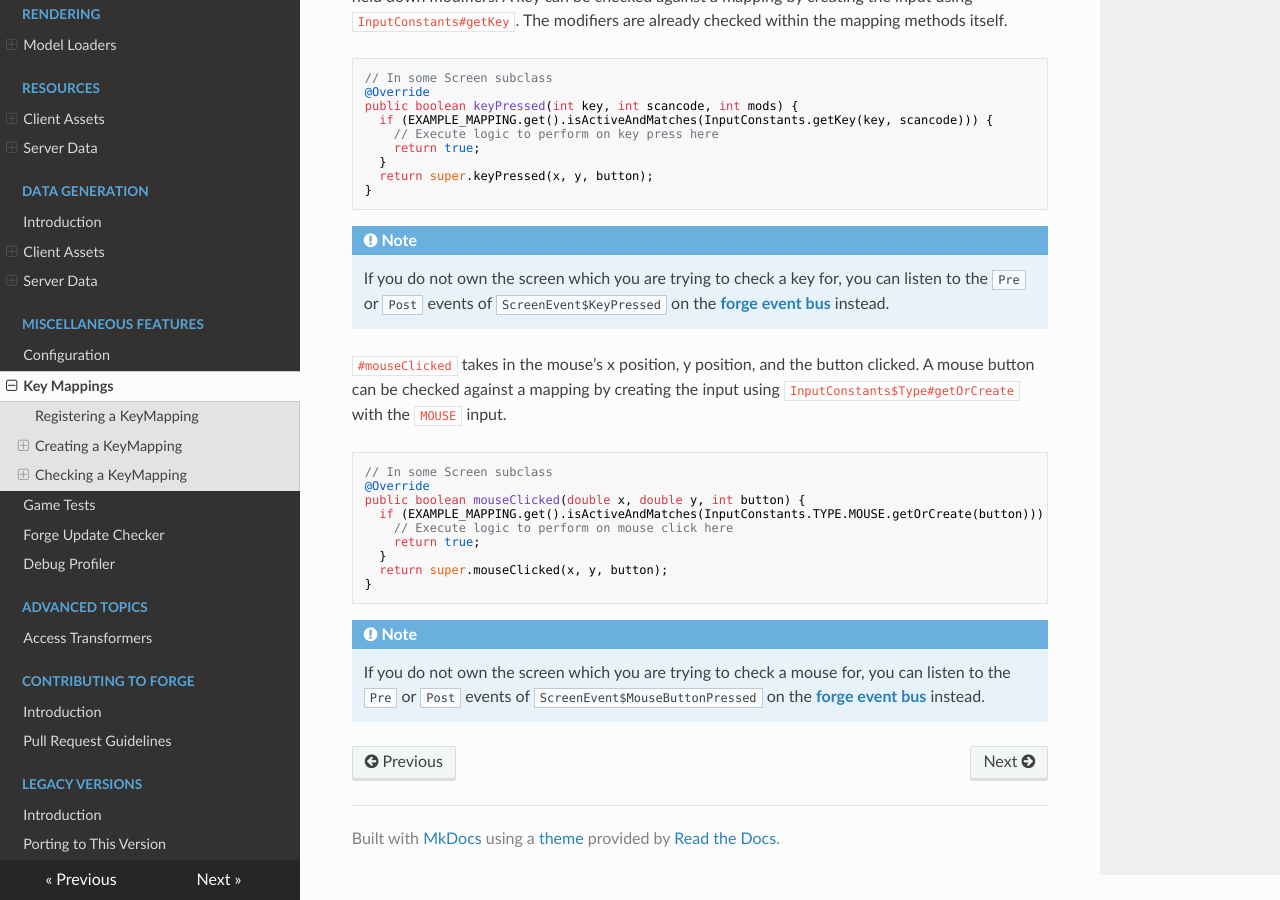
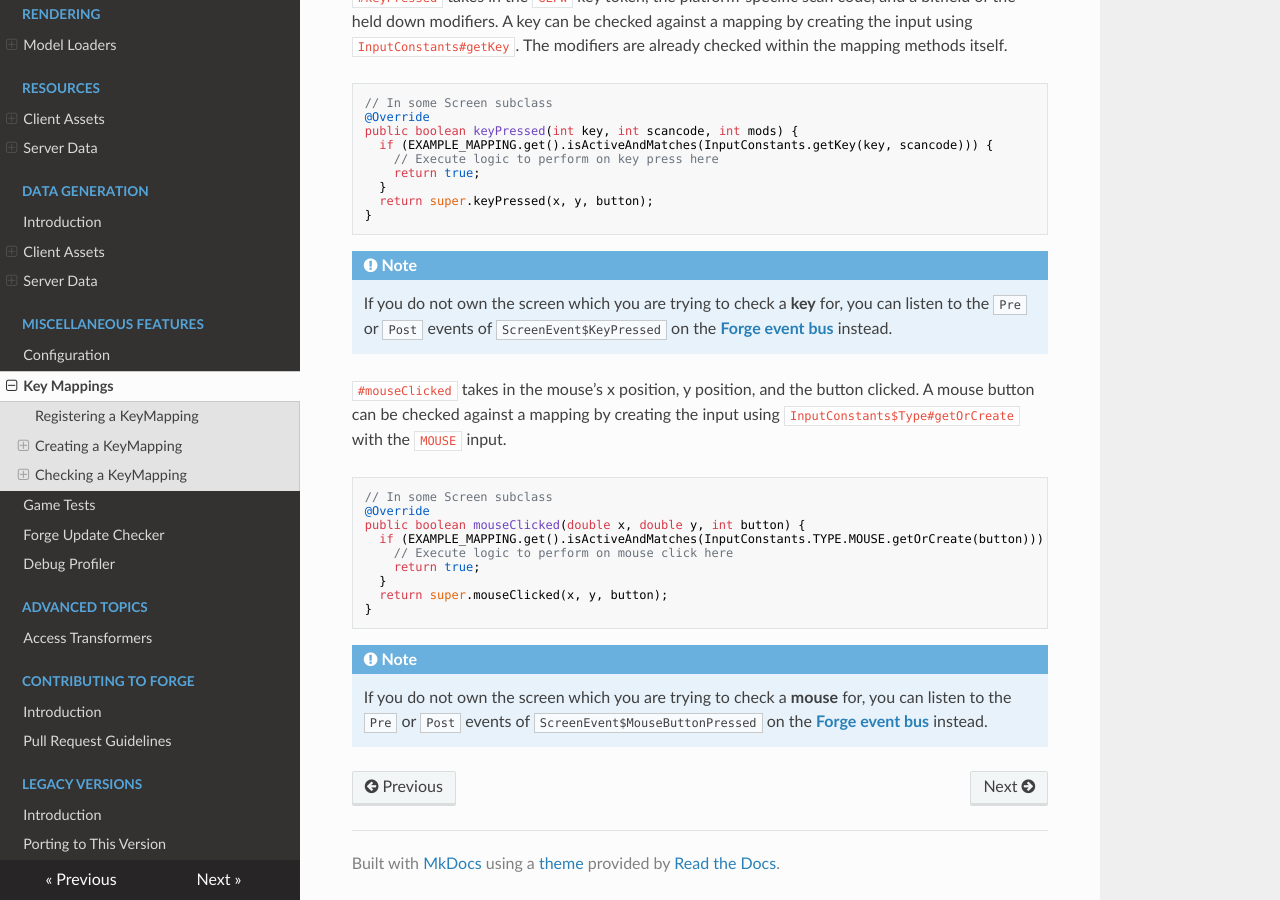
Before and after one commit to MinecraftForge/Documentation, an MkDocs documentation site: the page built from docs/misc/keymappings.md, in a window 1280 px wide and 900 px high, scrolled down 3282 px. Built offline with MkDocs 1.6.1, drawn with Linux system fonts in a browser that asks for light colours; nearby versions of some CDN libraries; some of the changed text lies outside the part shown.

Commit message:
Add sci's changes

````diff
--- a/docs/misc/keymappings.md
+++ b/docs/misc/keymappings.md
@@ -89,10 +89,10 @@ A `KeyMapping` can be checked to see whether it has been clicked. Depending on w
 
 ### Within the Game
 
-Within the game, a mapping should be checked by listening to `ClientTickEvent` on the [**forge event bus**][forgebus] and checking `KeyMapping#consumeClick` within a while loop. `#consumeClick` will return `true` only the number of times the input was performed and not already previously handled, so it won't infinitely stall the game.
+Within the game, a mapping should be checked by listening to `ClientTickEvent` on the [**Forge event bus**][forgebus] and checking `KeyMapping#consumeClick` within a while loop. `#consumeClick` will return `true` only the number of times the input was performed and not already previously handled, so it won't infinitely stall the game.
 
 ```java
-// Event is on the forge event bus only on the physical client
+// Event is on the Forge event bus only on the physical client
 public void onClientTick(ClientTickEvent event) {
   if (event.phase == TickEvent.Phase.END) { // Only call code once as the tick event is called twice every tick
     while (EXAMPLE_MAPPING.get().consumeClick()) {
@@ -124,7 +124,7 @@ public boolean keyPressed(int key, int scancode, int mods) {
 ```
 
 !!! note
-    If you do not own the screen which you are trying to check a key for, you can listen to the `Pre` or `Post` events of `ScreenEvent$KeyPressed` on the [**forge event bus**][forgebus] instead.
+    If you do not own the screen which you are trying to check a **key** for, you can listen to the `Pre` or `Post` events of `ScreenEvent$KeyPressed` on the [**Forge event bus**][forgebus] instead.
 
 `#mouseClicked` takes in the mouse's x position, y position, and the button clicked. A mouse button can be checked against a mapping by creating the input using `InputConstants$Type#getOrCreate` with the `MOUSE` input.
 
@@ -141,7 +141,7 @@ public boolean mouseClicked(double x, double y, int button) {
 ```
 
 !!! note
-    If you do not own the screen which you are trying to check a mouse for, you can listen to the `Pre` or `Post` events of `ScreenEvent$MouseButtonPressed` on the [**forge event bus**][forgebus] instead.
+    If you do not own the screen which you are trying to check a **mouse** for, you can listen to the `Pre` or `Post` events of `ScreenEvent$MouseButtonPressed` on the [**Forge event bus**][forgebus] instead.
 
 [modbus]: ../concepts/events.md#mod-event-bus
 [controls]: https://minecraft.fandom.com/wiki/Options#Controls
````
Also changed, not shown: other parts of docs/misc/keymappings.md (+3 -3 lines).
